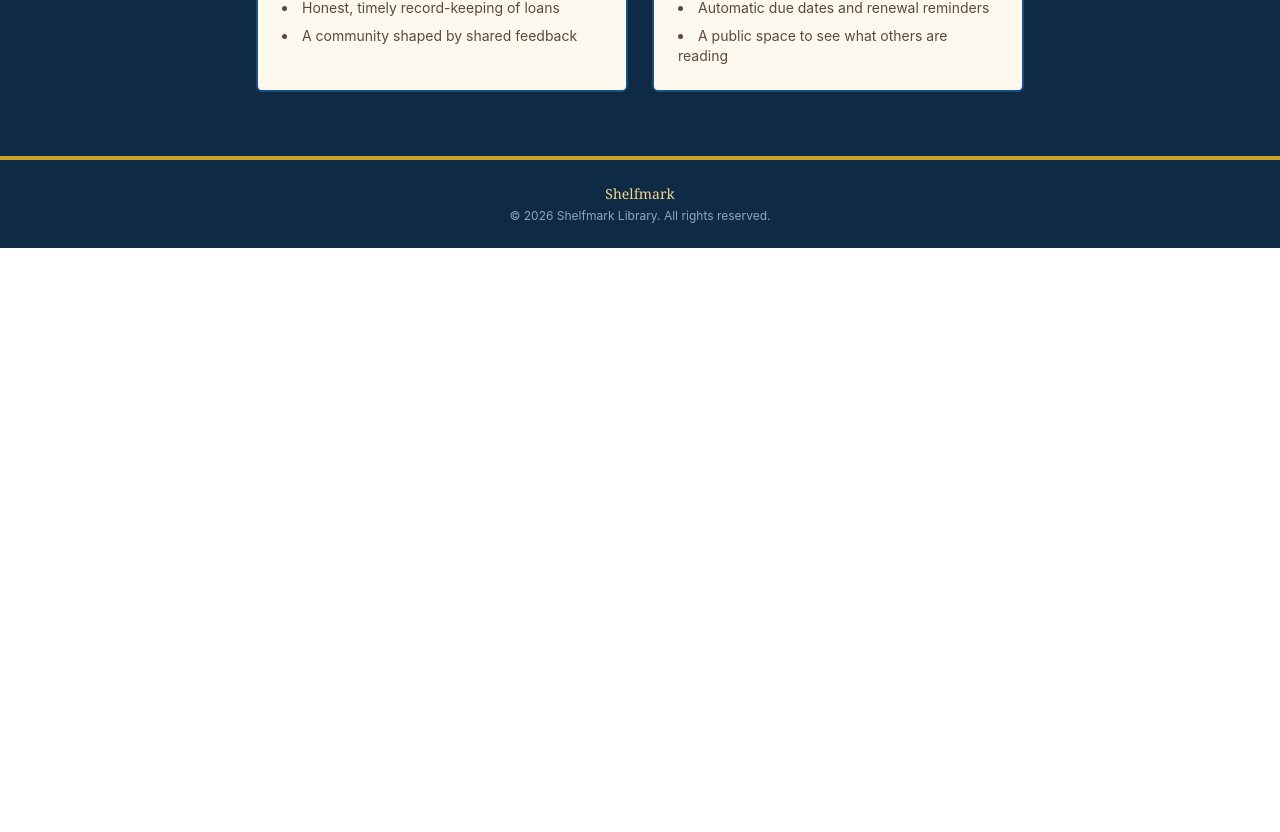
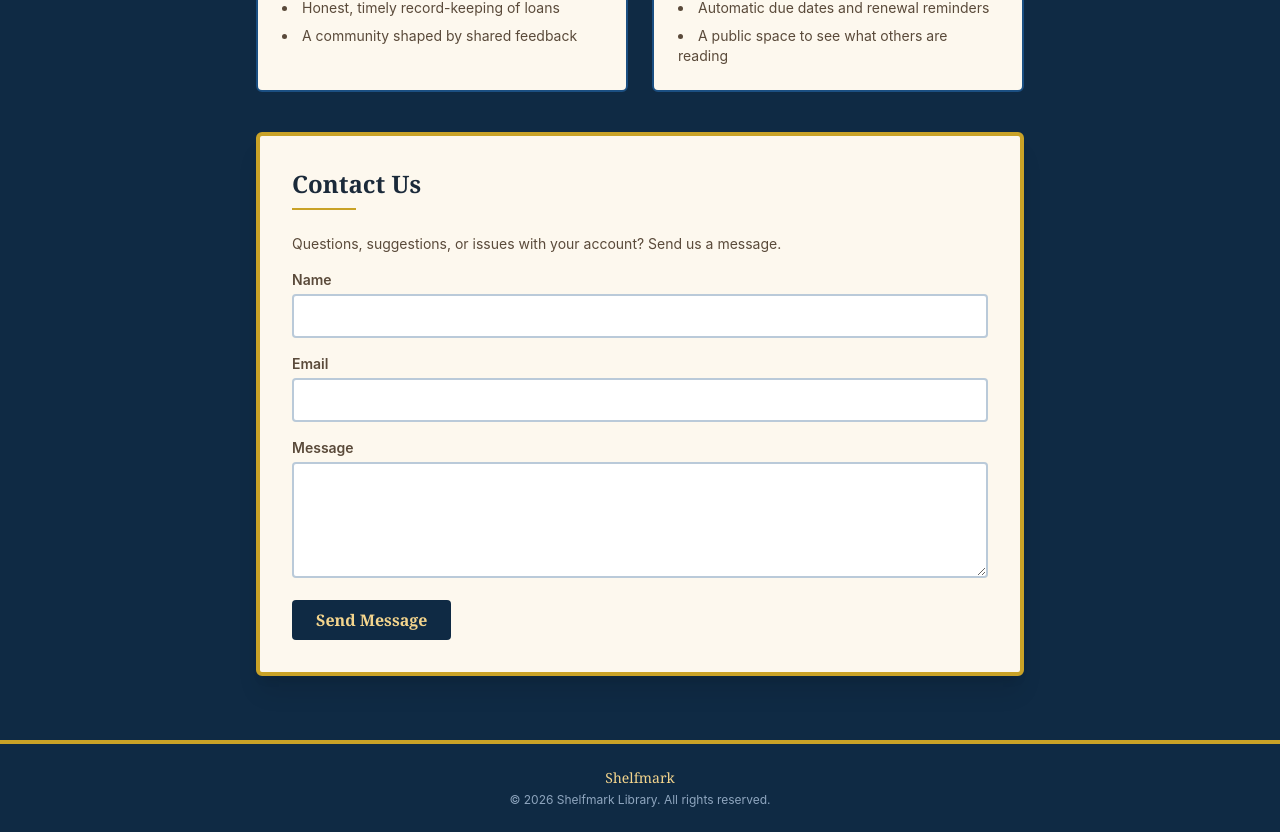
Before and after one commit to aashikamajhi44/Library-Management-System, a React app in the folder frontend/: page /about in a window 1280 px wide. Shown: the part 732-1564 px from the top of the page. Before the commit the page ends 980 px from the top, so only its background shows below. Built offline with nearby package versions, Linux system fonts and the light colour scheme; the HTML template or start-up script is replaced by a standard one.

Commit message:
Add Contact Us form to About Us page

```diff
--- a/frontend/src/pages/AboutUs.jsx
+++ b/frontend/src/pages/AboutUs.jsx
@@ -1,4 +1,26 @@
+import { useState } from "react";
+import api from "../api/axios";
+
 const AboutUs = () => {
+  const [name, setName] = useState("");
+  const [email, setEmail] = useState("");
+  const [message, setMessage] = useState("");
+  const [status, setStatus] = useState("");
+
+  const handleSubmit = async (e) => {
+    e.preventDefault();
+    setStatus("");
+    try {
+      await api.post("/contact", { name, email, message });
+      setStatus("Thank you! Your message has been sent.");
+      setName("");
+      setEmail("");
+      setMessage("");
+    } catch (err) {
+      setStatus(err.response?.data?.message || "Could not send your message.");
+    }
+  };
+
   return (
     <div className="flex-1 bg-[#0F2A44] py-16 px-6">
       <div className="max-w-3xl mx-auto bg-[#FDF8EE] border-4 border-[#C9A227] rounded-md shadow-xl p-8 mb-10">
@@ -26,7 +48,7 @@ const AboutUs = () => {
         </p>
       </div>
 
-      <div className="max-w-3xl mx-auto grid grid-cols-1 sm:grid-cols-2 gap-6">
+      <div className="max-w-3xl mx-auto grid grid-cols-1 sm:grid-cols-2 gap-6 mb-10">
         <div className="bg-[#FDF8EE] border-2 border-[#1B4F82] rounded-md p-6">
           <h3 className="font-serif font-bold text-[#1B2A3A] text-lg mb-2">Our Values</h3>
           <ul className="text-sm text-[#5A4A3A] space-y-2 list-disc list-inside">
@@ -44,6 +66,55 @@ const AboutUs = () => {
           </ul>
         </div>
       </div>
+
+      <div className="max-w-3xl mx-auto bg-[#FDF8EE] border-4 border-[#C9A227] rounded-md shadow-xl p-8">
+        <h2 className="text-2xl font-serif font-bold text-[#1B2A3A] mb-2">Contact Us</h2>
+        <div className="w-16 h-[2px] bg-[#C9A227] mb-6" />
+        <p className="text-sm text-[#5A4A3A] mb-4">
+          Questions, suggestions, or issues with your account? Send us a message.
+        </p>
+
+        {status && <p className="text-sm text-[#1B4F82] font-semibold mb-4">{status}</p>}
+
+        <form onSubmit={handleSubmit} className="space-y-4">
+          <div>
+            <label className="block text-sm text-[#5A4A3A] mb-1 font-semibold">Name</label>
+            <input
+              type="text"
+              value={name}
+              onChange={(e) => setName(e.target.value)}
+              required
+              className="w-full border-2 border-[#1B4F82]/30 bg-white rounded px-3 py-2 focus:border-[#C9A227] outline-none"
+            />
+          </div>
+          <div>
+            <label className="block text-sm text-[#5A4A3A] mb-1 font-semibold">Email</label>
+            <input
+              type="email"
+              value={email}
+              onChange={(e) => setEmail(e.target.value)}
+              required
+              className="w-full border-2 border-[#1B4F82]/30 bg-white rounded px-3 py-2 focus:border-[#C9A227] outline-none"
+            />
+          </div>
+          <div>
+            <label className="block text-sm text-[#5A4A3A] mb-1 font-semibold">Message</label>
+            <textarea
+              value={message}
+              onChange={(e) => setMessage(e.target.value)}
+              required
+              rows={4}
+              className="w-full border-2 border-[#1B4F82]/30 bg-white rounded px-3 py-2 focus:border-[#C9A227] outline-none"
+            />
+          </div>
+          <button
+            type="submit"
+            className="bg-[#0F2A44] text-[#F4D58D] font-serif font-semibold px-6 py-2 rounded hover:bg-[#16385a]"
+          >
+            Send Message
+          </button>
+        </form>
+      </div>
     </div>
   );
 };
```
